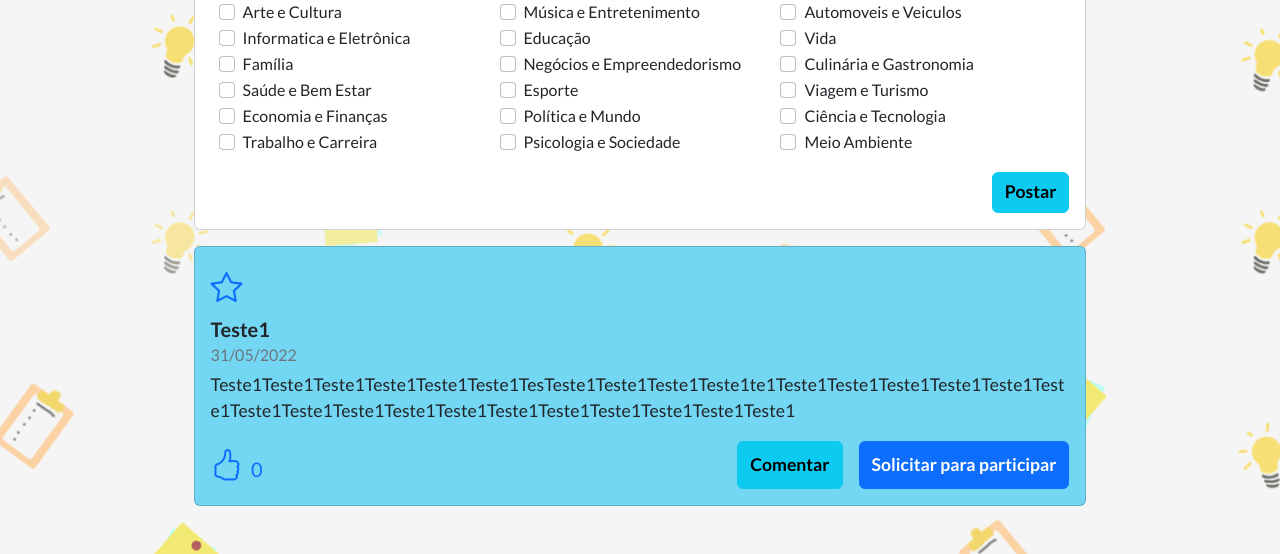
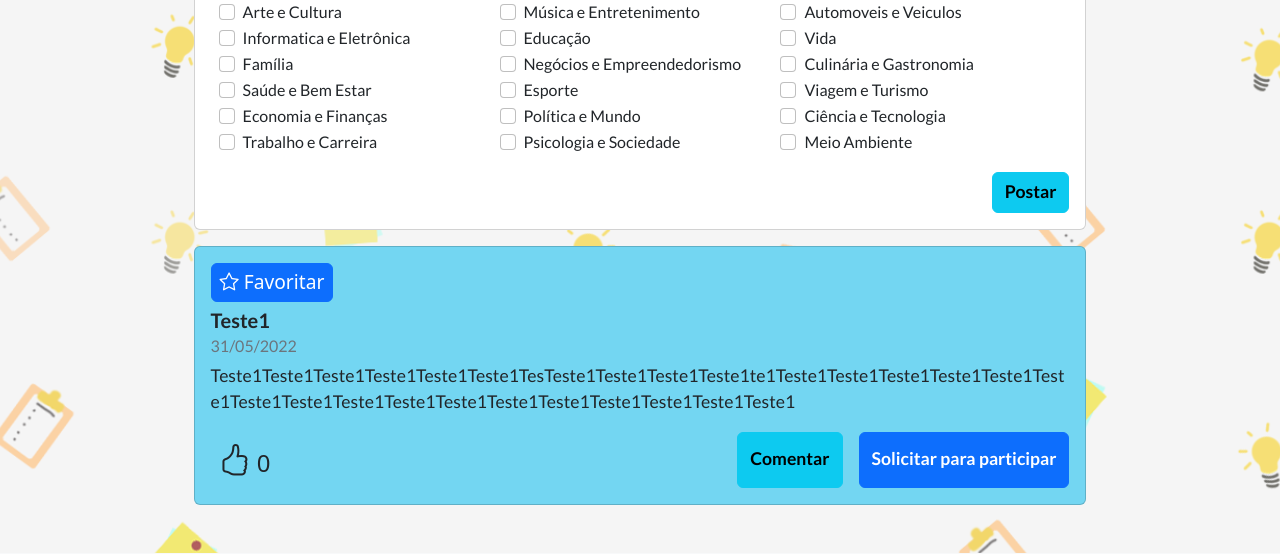
Before and after one commit to wendelsimoes/innovation-hub-flask, a Flask app: page /feed in a window 1280 px wide. Shown: the part 643-1197 px from the top of the page. Run offline with Flask 2, Linux system fonts and the light colour scheme; a user stored in the database is signed in; data comes from the database, SQL or seed files in the repository; both versions use the stored data as it was after the commit; data that the repository does not hold is empty; some libraries are stand-ins or nearby versions.

Commit message:
feat: fixing javascript

```diff
--- a/application/main.py
+++ b/application/main.py
@@ -151,11 +151,11 @@ def likear_comentario():
         if comentario_a_likear in comentarios_que_dei_like:
             current_user.comentarios_que_dei_like.remove(comentario_a_likear)
             db.session.commit()
-            return Response(json.dumps({ "likeado": False }))
+            return Response(json.dumps({ "likeado": False, "numeros_de_like": len(comentario_a_likear.likes) }))
         else:
             current_user.comentarios_que_dei_like.append(comentario_a_likear)
             db.session.commit()
-            return Response(json.dumps({ "likeado": True }))
+            return Response(json.dumps({ "likeado": True, "numeros_de_like": len(comentario_a_likear.likes) }))
     else:
         return render_template("erro.html", codigo=404, mensagem="ERRO NO SERVER - COMENTARIO NÃO ENCONTRADO")
 
--- a/application/static/scripts.js
+++ b/application/static/scripts.js
@@ -1,48 +1,102 @@
 $(document).ready(function () {
-    $('.anchor-favoritar-proposta').on("click", function () {
+    $('.form_likear_proposta').submit(function ( event ) {
+        event.preventDefault();
+        id_proposta = $(this).children('input')[0].value;
+        icone_do_like = $(this).children('button').children('i')[0];
+
+        $(function () {
+            $.post(
+                'likear_proposta',
+                {
+                    id_proposta: id_proposta
+                },
+                function (response) {
+                    if (icone_do_like.classList.contains('bi-hand-thumbs-up-fill')) {
+                        icone_do_like.classList.remove('bi-hand-thumbs-up-fill');
+                        icone_do_like.classList.add('bi-hand-thumbs-up');
+                    } else {
+                        icone_do_like.classList.remove('bi-hand-thumbs-up');
+                        icone_do_like.classList.add('bi-hand-thumbs-up-fill');
+                    }
+                });
+        });
+    });
+
+    $('.form_likear_comentario').submit(function ( event ) {
+        event.preventDefault();
+        id_comentario = $(this).children('input')[0].value;
+        botao_do_like = $(this).children('button');
+
+        $(function () {
+            $.post(
+                'likear_comentario',
+                {
+                    id_comentario: id_comentario
+                },
+                function (response) {
+                    if (JSON.parse(response)["likeado"]) {
+                        botao_do_like.text("");
+                        var novo_icone = $("<i>", {
+                            class:
+                                "bi-hand-thumbs-up-fill botao-like-comentario"
+                        });
+                    } else {
+                        botao_do_like.text("");
+                        var novo_icone = $("<i>", {
+                            class:
+                                "bi-hand-thumbs-up botao-like-comentario"
+                        });
+                    }
+
+                    texto = document.createTextNode(" " + JSON.parse(response)["numeros_de_like"] + " ");
+                    botao_do_like.append(novo_icone);
+                    botao_do_like.append(texto);
+                });
+        });
+    });
+
+    $('.form_favoritar').submit(function( event ) {
+        event.preventDefault();
+        id_proposta = $(this).children('input')[0].value;
+
+        $(function () {
+            $.post(
+                'favoritar',
+                {
+                    id_proposta: id_proposta
+                },
+                function (response) {
+                    let liveToast = $('.toast-padrao');
+                    liveToast.find('.toast-body').text(JSON.parse(response)["mensagem"]);
+                    let toast = new bootstrap.Toast(liveToast);
+
+                    toast.show();
+                });
+        });
+    });
+
+    $('.botao-favoritar-proposta').on("click", function () {
         icone_do_favorito = $(this).children('i')[0];
 
         if (icone_do_favorito.classList.contains('bi-star-fill')) {
-            icone_do_favorito.classList.remove('bi-star-fill');
-            icone_do_favorito.classList.add('bi-star');
+            $(this).text("");
+            var novo_icone = $("<i>", {
+                class:
+                    "bi-star"
+            });
+            texto = document.createTextNode(" Favoritar ");
+            $(this).append(novo_icone);
+            $(this).append(texto);
         } else {
-            icone_do_favorito.classList.remove('bi-star');
-            icone_do_favorito.classList.add('bi-star-fill');
+            $(this).text("");
+            var novo_icone = $("<i>", {
+                class:
+                    "bi-star-fill"
+            });
+            texto = document.createTextNode(" Remover favorito ");
+            $(this).append(novo_icone);
+            $(this).append(texto);
         }
-    })
-
-    $('.anchor-like-comentario').on("click", function () {
-        icone_do_like = $(this).children('i')[0];
-        contador_do_like = $(this).children('h3')[0];
-
-        likes = Number.parseInt(contador_do_like.innerText);
-
-        if (icone_do_like.classList.contains('bi-hand-thumbs-up-fill')) {
-            icone_do_like.classList.remove('bi-hand-thumbs-up-fill');
-            icone_do_like.classList.add('bi-hand-thumbs-up');
-            likes -= 1;
-        } else {
-            icone_do_like.classList.remove('bi-hand-thumbs-up');
-            icone_do_like.classList.add('bi-hand-thumbs-up-fill');
-            likes += 1;
-        }
-
-        contador_do_like.innerText = likes;
-    })
-
-    $('.anchor-like-proposta').on("click", function () {
-        icone_do_like = $(this).children('i')[0];
-        contador_do_like = $(this).children('h3')[0];
-
-        likes = Number.parseInt(contador_do_like.innerText);
-
-        if (icone_do_like.classList.contains('bi-hand-thumbs-up-fill')) {
-            likes -= 1;
-        } else {
-            likes += 1;
-        }
-
-        contador_do_like.innerText = likes;
     })
 });
 
@@ -140,48 +194,6 @@ function enviar_comentario(id_proposta, id_modal_comentarios) {
                 carregar_comentarios(response, id_modal_comentarios);
             }
         );
-    });
-}
-
-function likear_comentario(id_comentario) {
-    $(function () {
-        $.post(
-            'likear_comentario',
-            {
-                id_comentario: id_comentario
-            },
-            function (response) {
-            });
-    });
-}
-
-function favoritar_proposta(id_proposta) {
-    $(function () {
-        $.post(
-            'favoritar',
-            {
-                id_proposta: id_proposta
-            },
-            function (response) {
-                let liveToast = $('.toast-padrao');
-                liveToast.find('.toast-body').text(JSON.parse(response)["mensagem"]);
-                let toast = new bootstrap.Toast(liveToast);
-
-                toast.show();
-            });
-    });
-}
-
-function likear_proposta(id_proposta, id_item_feed) {
-    $(function () {
-        $.post(
-            'likear_proposta',
-            {
-                id_proposta: id_proposta
-            },
-            function (response) {
-                icone = $(`#${id_item_feed} .botao-like-proposta`).toggleClass('bi-hand-thumbs-up-fill bi-hand-thumbs-up');
-            });
     });
 }
 
--- a/application/static/styles.css
+++ b/application/static/styles.css
@@ -167,9 +167,37 @@ textarea:focus {
     text-align: justify !important;
 }
 
-.botao-like-proposta, .anchor-like-proposta, .botao-like-comentario, .anchor-like-comentario, .botao-favoritar-proposta {
+.botao-like-proposta, .botao-like-comentario, .anchor-like-comentario {
     margin-right: auto !important;
     font-size: 2rem !important;
+}
+
+.botao-favoritar-proposta {
+    margin-right: auto !important;
+    font-size: 1.2rem !important;
+    padding: 4px 8px !important;
+}
+
+.botao-likear-proposta, .botao-likear-comentario {
+    margin-right: auto !important;
+    font-size: 1.5rem !important;
+    padding: 4px 8px !important;
+    background-color: transparent !important;
+    outline: none !important;
+    box-shadow: none !important;
+    border: none !important;
+}
+
+.botao-likear-proposta:hover {
+    outline: none !important;
+    box-shadow: none !important;
+    border: none !important;
+}
+
+.botao-likear-comentario:hover {
+    outline: none !important;
+    box-shadow: none !important;
+    border: none !important;
 }
 
 .anchor-like-proposta:hover {
@@ -177,10 +205,6 @@ textarea:focus {
 }
 
 .anchor-like-comentario:hover {
-    cursor: pointer !important;
-}
-
-.anchor-favoritar-proposta:hover {
     cursor: pointer !important;
 }
 
@@ -254,13 +278,17 @@ button, .descricao-do-card {
         margin: 0 0 5px 0px !important;
     }
 
-    .anchor-like-proposta, .anchor-like-comentario, anchor-favoritar-proposta {
+    .anchor-like-proposta, .anchor-like-comentario, botao-favoritar-proposta {
         text-align: left !important;
     }
 
     .lista-das-notificacoes {
         margin-left: 0 !important;
         padding-left: 0 !important;
+    }
+
+    .botao-favoritar-proposta {
+        padding: 4px 8px !important;
     }
 }
 
--- a/application/templates/feed.html
+++ b/application/templates/feed.html
@@ -15,15 +15,20 @@ Feed
     {% set id_item_feed = "id_item_feed_" + proposta.id | string %}
 
     <div id="{{ id_item_feed }}" class="card mx-auto mt-3 item-feed {{ classe_background }}">
-        <div class="card-top botao-favoritar-proposta"
+        <div class="card-top"
             style="text-align: start; padding: 16px 0 0 16px; margin-bottom: -10px;">
-            <a class="anchor-favoritar-proposta" onclick="favoritar_proposta('{{ proposta.id }}')">
+            <form class="form_favoritar">
+                <input type="hidden" name="proposta_id" value="{{ proposta.id }}">
+                <button class="botao-favoritar-proposta btn btn-primary" type="submit">
                     {% if proposta in user.propostas_favoritas %}
                     <i class="bi bi-star-fill"></i>
+                    Remover favorito
                     {% else %}
                     <i class="bi bi-star"></i>
+                    Favoritar
                     {% endif %}
-            </a>
+                </button>
+            </form>
         </div>
         <div class="card-body">
             <h5 class="card-title lato-bold fs-5" style="text-align: start;">{{ proposta.titulo }}</h5>
@@ -44,17 +49,17 @@ Feed
                 <p class="card-text lato-regular descricao-do-card" style="text-align: justify;">{{ proposta.descricao
                     }}</p>
                 <div class="comentar-participar-likear-feed">
-                    <a class="anchor-like-proposta" onclick="likear_proposta('{{ proposta.id }}', '{{ id_item_feed }}')"
-                        style="text-decoration: none;">
+                    <form class="form_likear_proposta" style="margin-right: auto;">
+                        <input type="hidden" name="proposta_id" value="{{ proposta.id }}">
+                        <button class="botao-likear-proposta btn" type="submit">
                             {% if proposta in user.propostas_que_dei_like %}
                             <i class="bi bi-hand-thumbs-up-fill botao-like-proposta"></i>
                             {% else %}
                             <i class="bi bi-hand-thumbs-up botao-like-proposta"></i>
                             {% endif %}
-                        <h3 class="lato-regular like-count fs-5" style="display: inline-block;">{{ proposta.likes |
-                            length }}
-                        </h3>
-                    </a>
+                            {{ proposta.likes | length }}
+                        </button>
+                    </form>
                     <button type="button" class="card-link btn btn-info lato-bold" data-bs-toggle="modal"
                         data-bs-target="#{{ id_modal_comentarios }}">Comentar</button>
                     <button type="button" class="card-link btn btn-primary lato-bold solicitar_participar_butao"
@@ -106,18 +111,17 @@ Feed
                                         {{ comentario.texto_comentario }}
                                     </p>
                                     <div class="div-do-like">
-                                        <a class="anchor-like-comentario"
-                                            onclick="likear_comentario('{{ comentario.id }}', '{{ id_card_comentario }}')"
-                                            style="text-decoration: none;">
+                                        <form class="form_likear_comentario" style="margin-right: auto;">
+                                            <input type="hidden" name="comentario_id" value="{{ comentario.id }}">
+                                            <button class="botao-likear-comentario btn" type="submit">
                                                 {% if comentario in user.comentarios_que_dei_like %}
                                                 <i class="bi bi-hand-thumbs-up-fill botao-like-comentario"></i>
                                                 {% else %}
                                                 <i class="bi bi-hand-thumbs-up botao-like-comentario"></i>
                                                 {% endif %}
-                                            <h3 class="lato-regular like-count fs-5" style="display: inline-block;">{{
-                                                comentario.likes | length }}
-                                            </h3>
-                                        </a>
+                                                {{ comentario.likes | length }}
+                                            </button>
+                                        </form>
                                     </div>
                             </div>
                         </div>
```
Also changed, not shown: application/innovation-hub-flask.db. Lines whose indentation alone changed are shown as unchanged.
